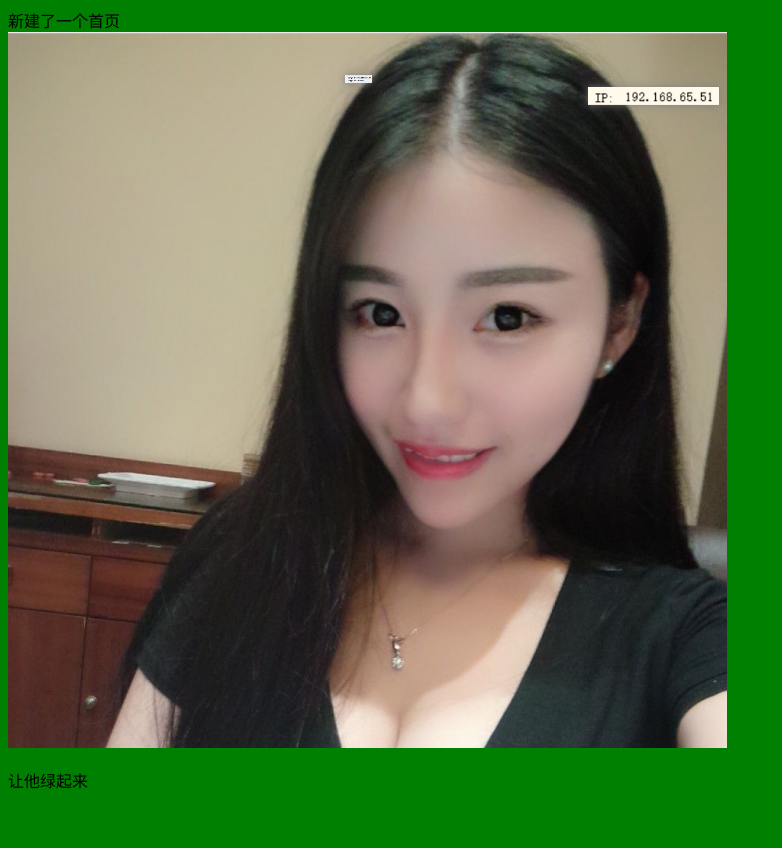
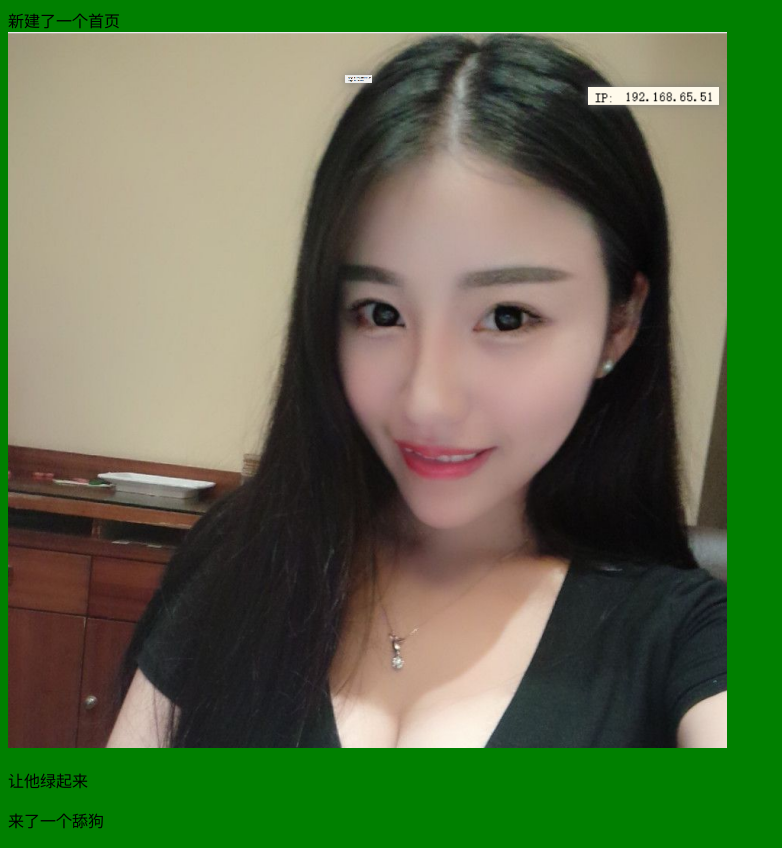
Before and after one commit to penglin0613/studyGitHub56_02, a plain HTML site: page index.html in a window 1280 px wide. Shown: the whole page, without its empty margins (0-782 px from the left). Before the commit the page ends 808 px from the top, so only its background shows below. Drawn offline with Linux system fonts and the light colour scheme.

Commit message:
来了一只舔狗

```diff
--- a/index.html
+++ b/index.html
@@ -10,5 +10,6 @@
     <div>新建了一个首页</div>
     <img src="./ml04.png" alt="">
     <p>让他绿起来</p>
+    <p>来了一个舔狗</p>
 </body>
 </html>
```
